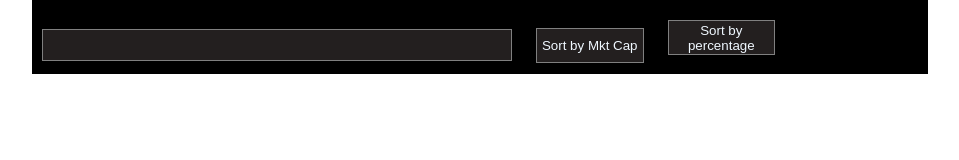
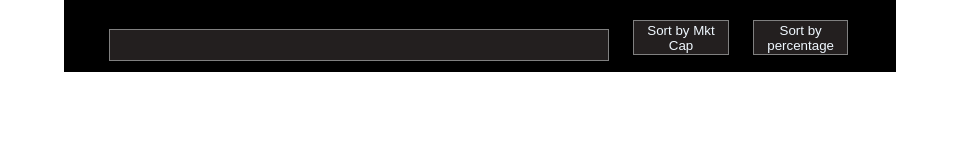
Before and after one commit to MohammedAnisMultani/CryptoMarket-ModuleTestF3, a plain HTML site: page index.html in a window 1280 px wide. Shown: the whole page, without its empty margins (160-1119 px from the left). Drawn offline with Linux system fonts and the light colour scheme; no server answers.

Commit message:
CryptoTable

```diff
--- a/script.js
+++ b/script.js
@@ -13,7 +13,7 @@ let output = document.getElementById('output')
 
 // _____________________________________________________________________________________________
 
-// METHOD - 1
+// // METHOD - 1
 
 let API = 'https://api.coingecko.com/api/v3/coins/markets?vs_currency=usd&order=market_cap_desc&per_page=10&page=1&sparkline=false'
 
@@ -155,7 +155,7 @@ mktSort.addEventListener("click",()=>{
 // SearchFiltering
 
 
-btn.addEventListener("click",()=>{
+searchBar.addEventListener("input",()=>{
     async function fetching(API){
         //Using async function
         try{
@@ -540,18 +540,19 @@ function searchFilter(data){
 // display(dataArray)
 
 
-// _____________________
+// // _____________________
 
-// SearchFiltering
+// // SearchFiltering
 
 
-// btn.addEventListener("click",()=>{
+// searchBar.addEventListener("input",()=>{
 //     searchFilter(dataArray)
 // })
 
 // function searchFilter(data){
+//     // output.innerHTML = ""
 //     let searchedData = searchBar.value.toLowerCase().trim()
-//     let filterData = data.filter((value)=>{
+//     let filterData = data.filter(value =>{
 //         let id = value.id.toLowerCase()
 //         let symbol = value.symbol.toLowerCase()
 //         return (id.includes(searchedData) || symbol.includes(searchedData))
@@ -559,9 +560,10 @@ function searchFilter(data){
 //     display(filterData)
 // }
 
-// _______________________
 
-// sort by MKT Cap - (descending order)
+// // _______________________
+
+// // sort by MKT Cap - (descending order)
 
 // mktSort.addEventListener("click",()=>{
 // sortByMKT(dataArray)
@@ -579,9 +581,9 @@ function searchFilter(data){
 //     display(sortedData)
 // }
 
-// ____________________
+// // ____________________
 
-// sorted by percentage - (descending order)
+// // sorted by percentage - (descending order)
 
 
 // percentageSort.addEventListener("click",()=>{
--- a/style.css
+++ b/style.css
@@ -47,11 +47,12 @@ td{
 }
 
 
-/* ______________________________ */
-
+.heading{
+    padding-left: 35px;
+}
 
 #searchBar{
-    width: 50%;
+    width: 60%;
     height: 30px;
     margin: 10px;
     background-color: rgb(35, 31, 31);
@@ -69,7 +70,7 @@ td{
     border: 1px solid gray;
 }
 .main{
-    width: 70%;
+    width: 65%;
     background-color: black;
     padding: 10px 0px;
     padding-bottom: 1px;
```
